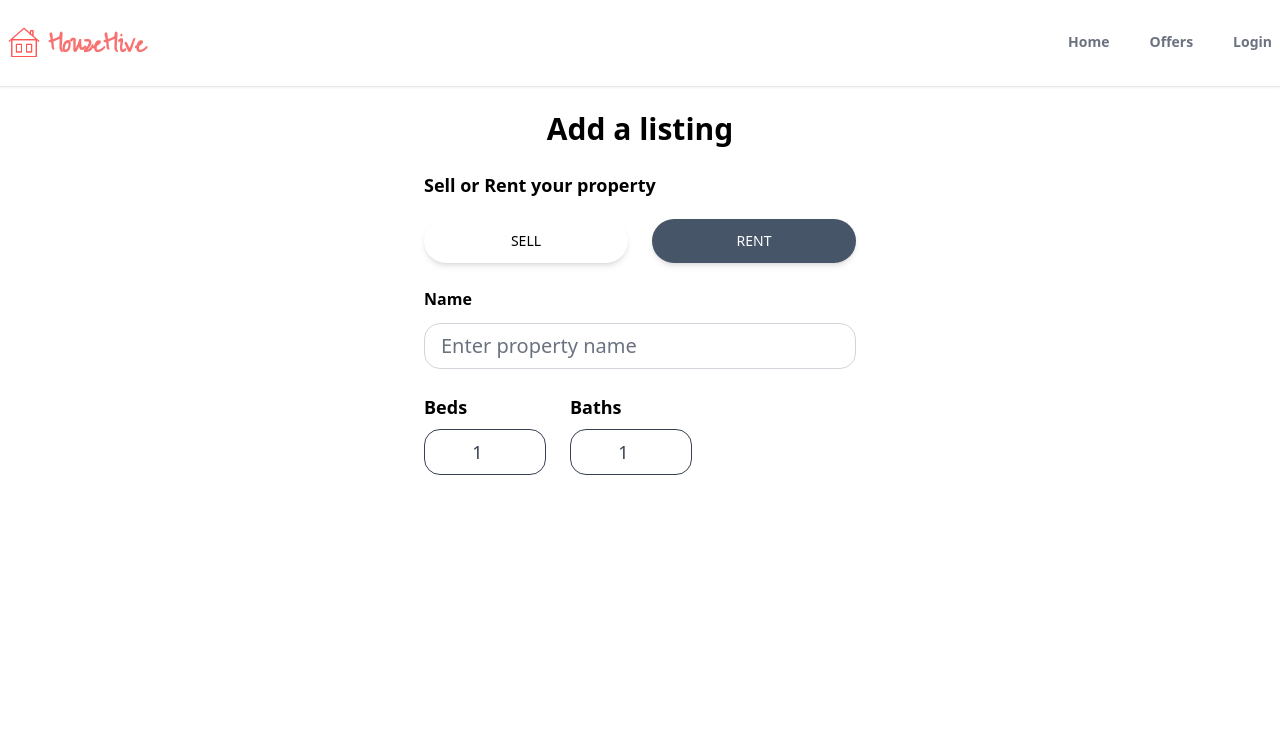
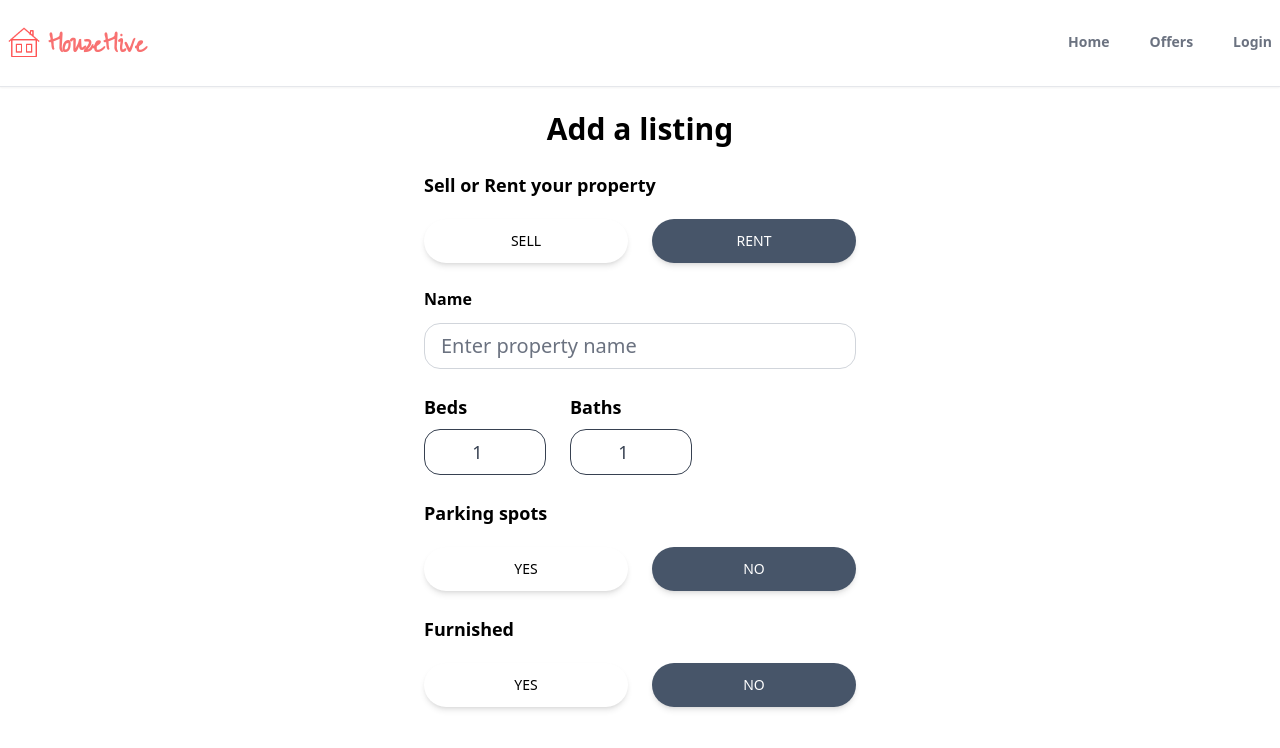
Before and after one commit to Huss3n/RealEstateProject, a React (Create React App) app in the folder houzez/: page /Add-listing in a window 1280 px wide. Shown: the top 748 px of the page. Built offline with nearby package versions, Linux system fonts and the light colour scheme; no server answers.

Commit message:
Listing choices

```diff
--- a/houzez/src/pages/Addlisting.jsx
+++ b/houzez/src/pages/Addlisting.jsx
@@ -6,8 +6,10 @@ export default function Addlisting() {
     name: "",
     bedrooms: 1,
     bathroom: 1,
+    parking: false,
+    furnished: false,
   });
-  const { type, name, bedrooms, bathroom } = formData;
+  const { type, name, bedrooms, bathroom, parking, furnished } = formData;
   function onChange() {}
   return (
     <main className="max-w-md px-2 mx-auto">
@@ -79,6 +81,57 @@ export default function Addlisting() {
             />
           </div>
         </div>
+        <p className="text-lg mt-6 font-semibold mb-5">Parking spots</p>
+        <div className="flex">
+          <button
+            type="button"
+            id="parking"
+            value={true}
+            onclick={onChange}
+            className={`mr-3 px-7 py-3 font-medium text-sm uppercase shadow-md rounded-3xl hover:shadow-lg active:shadow-lg transition duration-150 ease-in-out w-full ${
+              !parking ? "bg-white text-black" : "bg-slate-600 text-white"
+            }`}
+          >
+            Yes
+          </button>
+          <button
+            type="button"
+            id="parking"
+            value={false}
+            onclick={onChange}
+            className={` rounded-3xl ml-3 px-7 py-3 font-medium text-sm uppercase shadow-md  hover:shadow-lg active:shadow-lg transition duration-150 ease-in-out w-full ${
+              parking ? "bg-white text-black" : "bg-slate-600 text-white"
+            }`}
+          >
+            No
+          </button>
+        </div>
+
+        <p className="text-lg mt-6 font-semibold mb-5">Furnished</p>
+        <div className="flex">
+          <button
+            type="button"
+            id="furnished"
+            value={true}
+            onclick={onChange}
+            className={`mr-3 px-7 py-3 font-medium text-sm uppercase shadow-md rounded-3xl hover:shadow-lg active:shadow-lg transition duration-150 ease-in-out w-full ${
+              !furnished ? "bg-white text-black" : "bg-slate-600 text-white"
+            }`}
+          >
+            Yes
+          </button>
+          <button
+            type="button"
+            id="furnished"
+            value={false}
+            onclick={onChange}
+            className={` rounded-3xl ml-3 px-7 py-3 font-medium text-sm uppercase shadow-md  hover:shadow-lg active:shadow-lg transition duration-150 ease-in-out w-full ${
+              furnished ? "bg-white text-black" : "bg-slate-600 text-white"
+            }`}
+          >
+            No
+          </button>
+        </div>
       </form>
     </main>
   );
```
